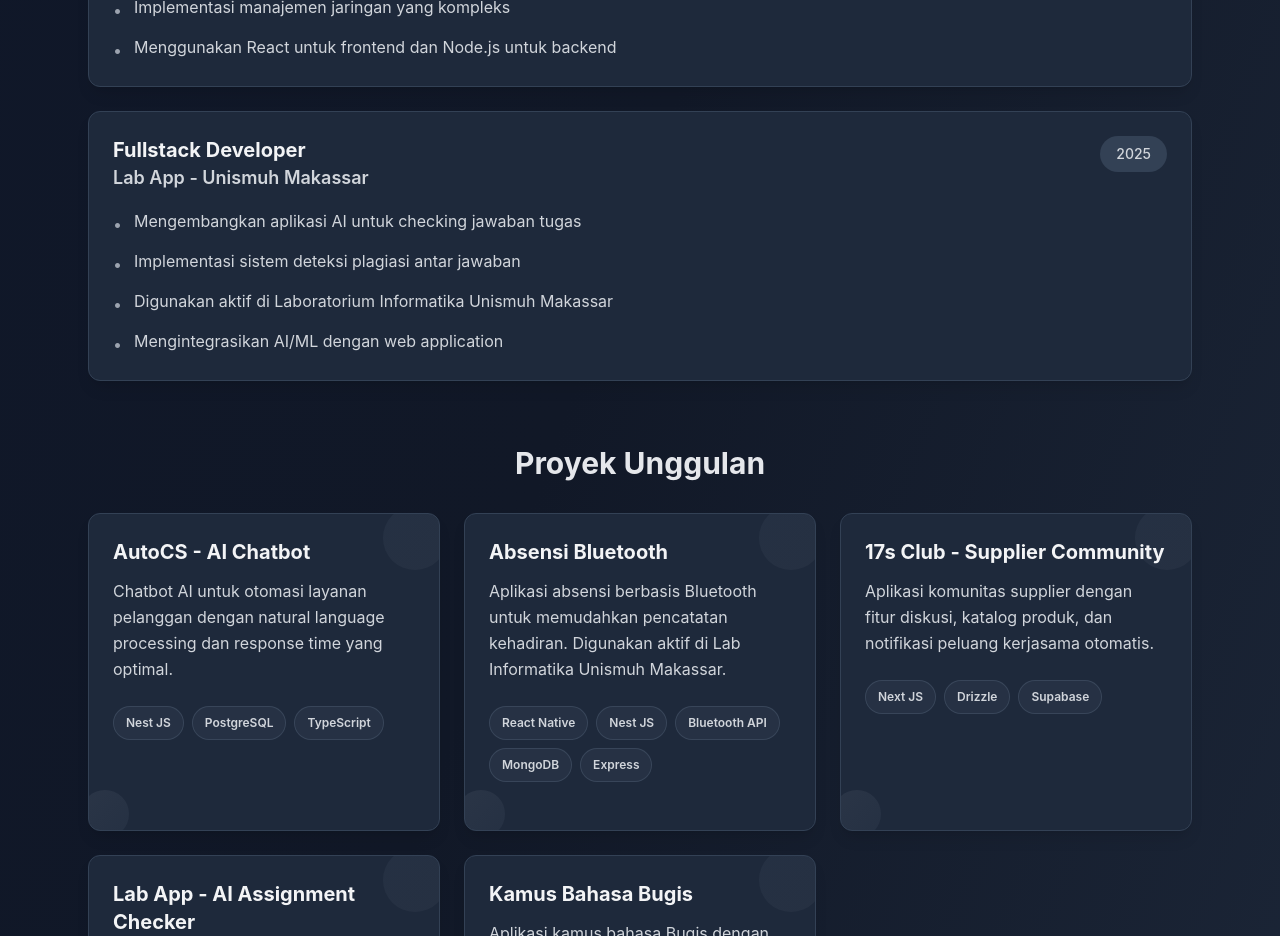
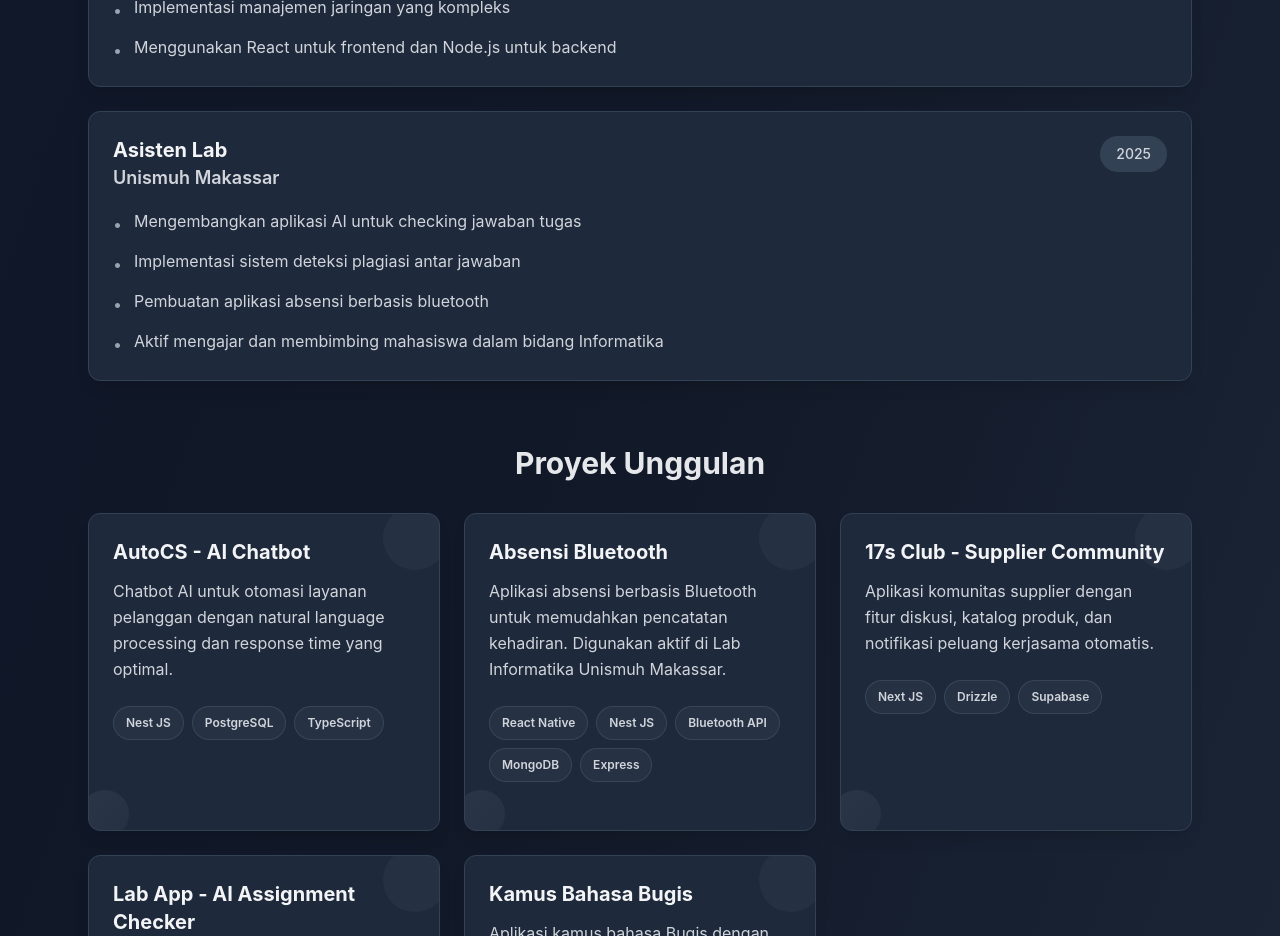
Before and after one commit to Frasydi/My-CV, a React (Vite) app: page / in a window 1280 px wide. Shown: the part 1620-2556 px from the top of the page. Built offline with nearby package versions, Linux system fonts and the light colour scheme.

Commit message:
change pengalaman kerja

```diff
--- a/src/App.tsx
+++ b/src/App.tsx
@@ -38,14 +38,15 @@ function App() {
       ]
     },
     {
-      title: 'Fullstack Developer',
-      company: 'Lab App - Unismuh Makassar',
+      title: 'Asisten Lab',
+      company: 'Unismuh Makassar',
       period: '2025',
       description: [
-        'Mengembangkan aplikasi AI untuk checking jawaban tugas',
-        'Implementasi sistem deteksi plagiasi antar jawaban',
-        'Digunakan aktif di Laboratorium Informatika Unismuh Makassar',
-        'Mengintegrasikan AI/ML dengan web application'
+        "Mengembangkan aplikasi AI untuk checking jawaban tugas",
+        "Implementasi sistem deteksi plagiasi antar jawaban",
+        "Pembuatan aplikasi absensi berbasis bluetooth",
+        "Aktif mengajar dan membimbing mahasiswa dalam bidang Informatika",
+
       ]
     }
   ];
```
